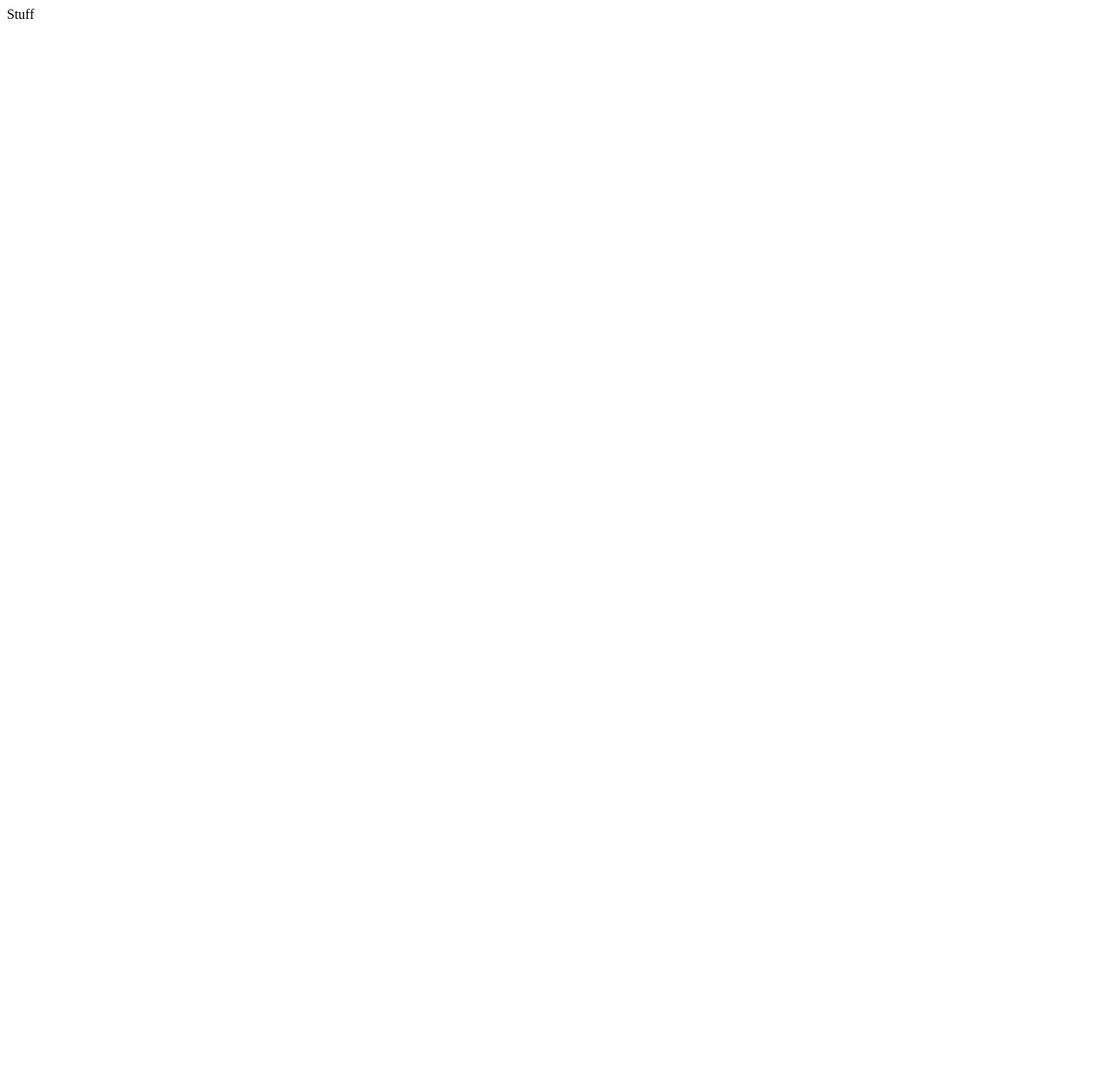
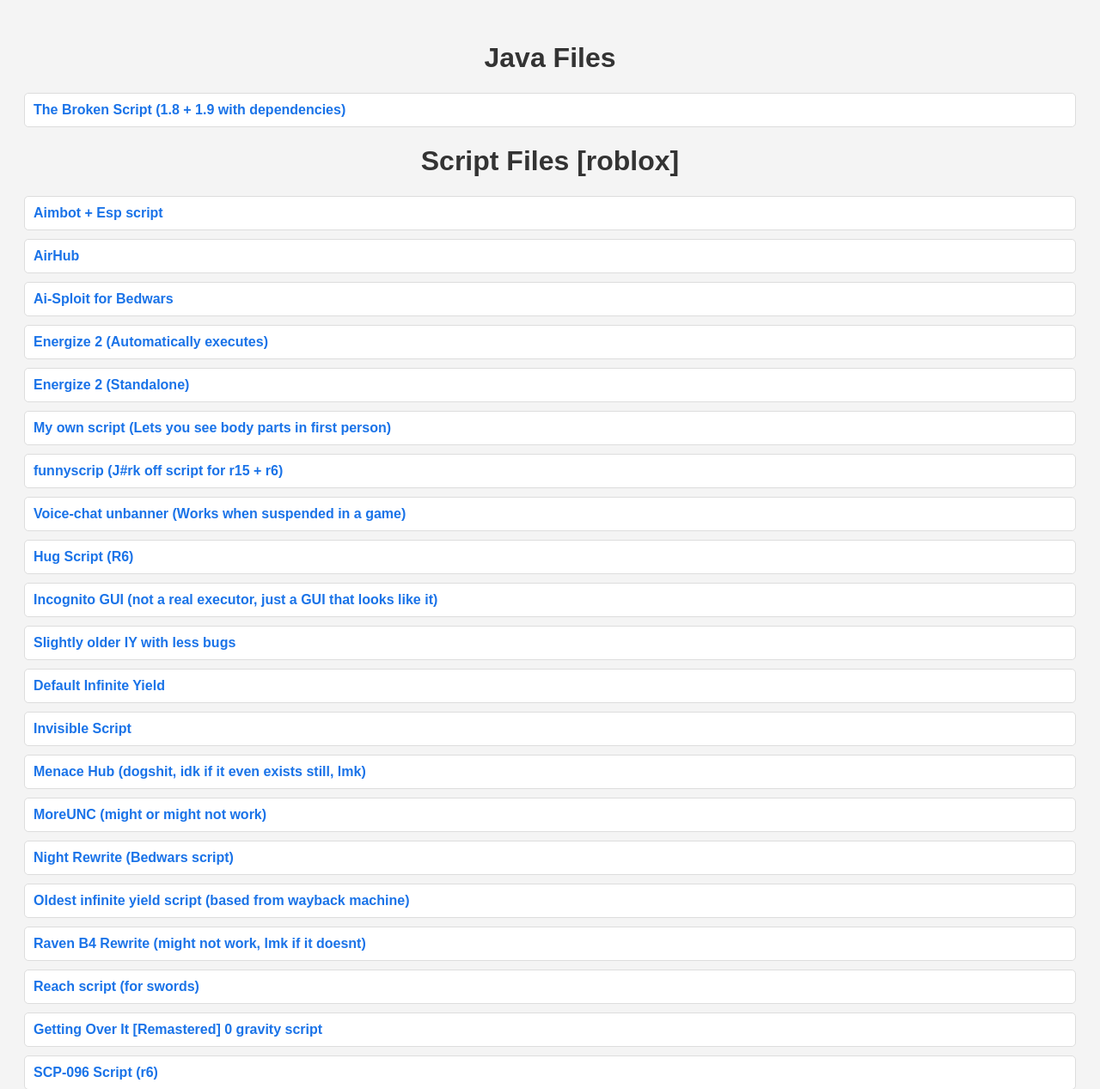
Before and after one commit to MiniMinusMan-Official/web, a plain HTML site: page index.html in a window 1280 px wide. Shown: the top 1267 px of the page at 86% size. Before the commit the page ends 800 px from the top, so only its background shows below. Drawn offline with Linux system fonts and the light colour scheme.

Commit message:
Update index.html

```diff
--- a/index.html
+++ b/index.html
@@ -1 +1,76 @@
-Stuff
+<!DOCTYPE html>
+<html lang="en">
+<head>
+    <meta charset="UTF-8">
+    <meta name="viewport" content="width=device-width, initial-scale=1.0">
+    <title>Download stuff</title>
+    <style>
+        body {
+            font-family: Arial, sans-serif;
+            background-color: #f4f4f4;
+            padding: 20px;
+        }
+        h1 {
+            text-align: center;
+            color: #333;
+        }
+        .item-list {
+            list-style: none;
+            padding: 0;
+        }
+        .item-list li {
+            background-color: #fff;
+            margin: 10px 0;
+            padding: 10px;
+            border: 1px solid #ddd;
+            border-radius: 5px;
+        }
+        .item-list li a {
+            text-decoration: none;
+            color: #1a73e8;
+            font-weight: bold;
+        }
+        .item-list li a:hover {
+            text-decoration: underline;
+        }
+    </style>
+</head>
+<body>
+    <h1>Java Files</h1>
+    <ul class="item-list">
+        <li><a href="https://github.com/MiniMinusMan-Official/main/releases/download/Java-File/The.Broken.Script.1.20.1.zip" download>The Broken Script (1.8 + 1.9 with dependencies)</a></li>
+    </ul>
+
+    <h1>Script Files [roblox]</h1>
+    <ul class="item-list">
+        <li><a href="https://github.com/MiniMinusMan-Official/main/releases/download/Roblox-Scripts/aimbotesp.lua" download>Aimbot + Esp script</a></li>
+        <li><a href="https://github.com/MiniMinusMan-Official/main/releases/download/Roblox-Scripts/airhub.lua" download>AirHub</a></li>
+        <li><a href="https://github.com/MiniMinusMan-Official/main/releases/download/Roblox-Scripts/aisploit.4.bedwarz.lua" download>Ai-Sploit for Bedwars</a></li>
+        <li><a href="https://github.com/MiniMinusMan-Official/main/releases/download/Roblox-Scripts/Energize.2.AutoExec.lua" download>Energize 2 (Automatically executes)</a></li>
+        <li><a href="https://github.com/MiniMinusMan-Official/main/releases/download/Roblox-Scripts/Energize.2.lua" download>Energize 2 (Standalone)</a></li>
+        <li><a href="https://github.com/MiniMinusMan-Official/main/releases/download/Roblox-Scripts/first.person.limb.sight.lua" download>My own script (Lets you see body parts in first person)</a></li>
+        <li><a href="https://github.com/MiniMinusMan-Official/main/releases/download/Roblox-Scripts/funnyscrip.lua" download>funnyscrip (J#rk off script for r15 + r6)</a></li>
+        <li><a href="https://github.com/MiniMinusMan-Official/main/releases/download/Roblox-Scripts/funnyvoicechatunban.lua" download>Voice-chat unbanner (Works when suspended in a game)</a></li>
+        <li><a href="https://github.com/MiniMinusMan-Official/main/releases/download/Roblox-Scripts/hug.script.R6.lua" download>Hug Script (R6)</a></li>
+        <li><a href="https://github.com/MiniMinusMan-Official/main/releases/download/Roblox-Scripts/incognito.lua" download>Incognito GUI (not a real executor, just a GUI that looks like it)</a></li>
+        <li><a href="https://github.com/MiniMinusMan-Official/main/releases/download/Roblox-Scripts/infinite.yield.fixes.lua" download>Slightly older IY with less bugs</a></li>
+        <li><a href="https://github.com/MiniMinusMan-Official/main/releases/download/Roblox-Scripts/infinite.yield.lua" download>Default Infinite Yield</a></li>
+        <li><a href="https://github.com/MiniMinusMan-Official/main/releases/download/Roblox-Scripts/invis.script.lua" download>Invisible Script</a></li>
+        <li><a href="https://github.com/MiniMinusMan-Official/main/releases/download/Roblox-Scripts/menacehub.lua" download>Menace Hub (dogshit, idk if it even exists still, lmk)</a></li>
+        <li><a href="https://github.com/MiniMinusMan-Official/main/releases/download/Roblox-Scripts/MoreUNC.lua" download>MoreUNC (might or might not work)</a></li>
+        <li><a href="https://github.com/MiniMinusMan-Official/main/releases/download/Roblox-Scripts/night.rewrite.lua" download>Night Rewrite (Bedwars script)</a></li>
+        <li><a href="https://github.com/MiniMinusMan-Official/main/releases/download/Roblox-Scripts/old.infinite.yield.lua" download>Oldest infinite yield script (based from wayback machine)</a></li>
+        <li><a href="https://github.com/MiniMinusMan-Official/main/releases/download/Roblox-Scripts/Raven.B4.Rewrite.lua" download>Raven B4 Rewrite (might not work, lmk if it doesnt)</a></li>
+        <li><a href="https://github.com/MiniMinusMan-Official/main/releases/download/Roblox-Scripts/Reach.Script.lua" download>Reach script (for swords)</a></li>
+        <li><a href="https://github.com/MiniMinusMan-Official/main/releases/download/Roblox-Scripts/save.lua" download>Getting Over It [Remastered] 0 gravity script</a></li>
+
+        <li><a href="https://github.com/MiniMinusMan-Official/main/releases/download/Roblox-Scripts/scp096.script.R6.lua" download>SCP-096 Script (r6)</a></li>
+        <li><a href="https://github.com/MiniMinusMan-Official/main/releases/download/Roblox-Scripts/solarisCB.lua" download>The best Counter-Blox script [free]</a></li>
+        <li><a href="https://github.com/MiniMinusMan-Official/main/releases/download/Roblox-Scripts/UNC.Test.lua" download>Plain UNC test</a></li>
+        <li><a href="https://github.com/MiniMinusMan-Official/main/releases/download/Roblox-Scripts/voidware.vape.rewrite.lua" download>Latest VoidWare-Vape script</a></li>
+        <li><a href="https://github.com/MiniMinusMan-Official/main/releases/download/Roblox-Scripts/voidwarevape.lua" download>Old VoidWare-Vape (still maintained)</a></li>
+        <li><a href="https://github.com/MiniMinusMan-Official/main/releases/download/Roblox-Scripts/VR.good.lua" download>R6/R15 VR script (works without headset and doesnt work in most games)</a></li>
+        <li><a href="https://github.com/MiniMinusMan-Official/main/releases/download/Roblox-Scripts/VR.lua" download>Worse VR script that works in all R6 games</a></li>
+    </ul>-
+</body>
+</html>
```
